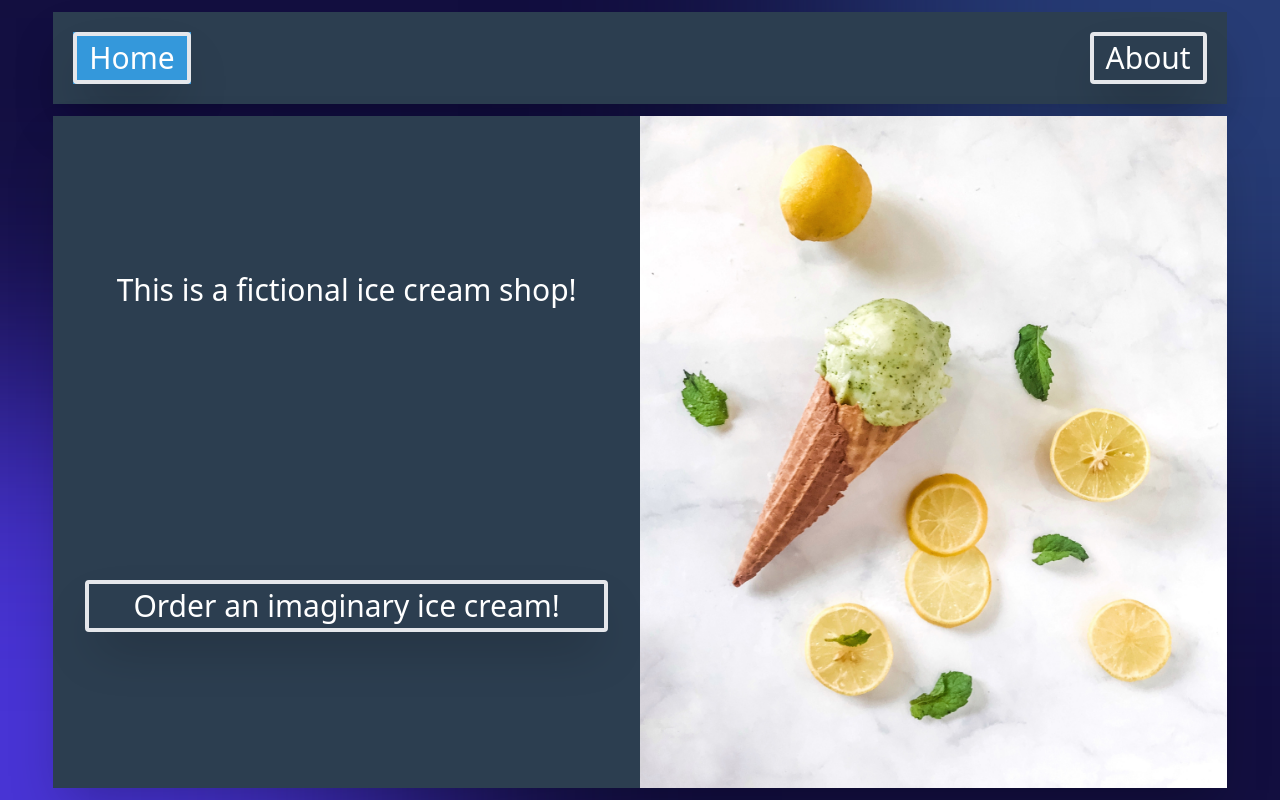
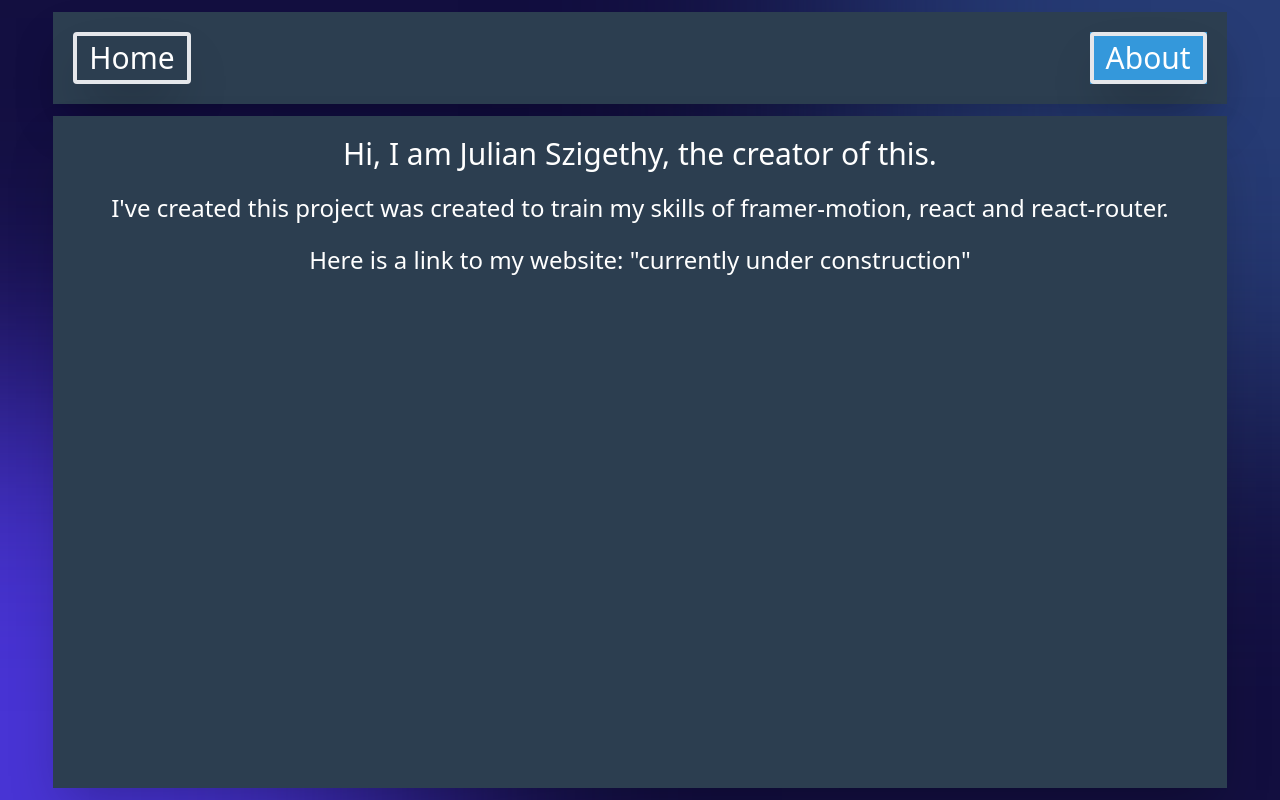
Before and after one commit to Julian-Sz/Ice-Cream-Shop, a React (Create React App) app: page /#/about in a window 1280 px wide. Built offline with nearby package versions, Linux system fonts and the light colour scheme.

Commit message:
changed BrowserRouter to HashRouter for gh-pages

```diff
--- a/package.json
+++ b/package.json
@@ -2,6 +2,7 @@
   "name": "test-app",
   "version": "0.1.0",
   "private": true,
+  "homepage": "https://julian-sz.github.io/Unreal-Ice-Cream-Shop/",
   "dependencies": {
     "@craco/craco": "^6.1.2",
     "@testing-library/jest-dom": "^5.14.1",
@@ -18,7 +19,9 @@
     "start": "craco start",
     "build": "craco build",
     "test": "craco test",
-    "eject": "react-scripts eject"
+    "eject": "react-scripts eject",
+    "predeploy": "npm run build",
+    "deploy": "gh-pages -d build"
   },
   "eslintConfig": {
     "extends": [
@@ -40,6 +43,7 @@
   },
   "devDependencies": {
     "autoprefixer": "^9.8.6",
+    "gh-pages": "^3.2.3",
     "postcss": "^7.0.36",
     "tailwindcss": "npm:@tailwindcss/postcss7-compat@^2.2.7"
   }
--- /dev/null
+++ b/src/components/About.js
@@ -0,0 +1,50 @@
+import React from "react";
+import { motion } from "framer-motion";
+
+export default function About() {
+  const aboutVariants = {
+    initial: {
+      x: "110vw",
+      opacity: 0.5,
+    },
+    animate: {
+      x: 0,
+      opacity: 1,
+      transition: {
+        duration: 1,
+        ease: "easeOut",
+      },
+    },
+    exit: {
+      x: "-110vw",
+      opacity: 0.5,
+      transition: {
+        duration: 1,
+        ease: "easeIn",
+      },
+    },
+  };
+
+  return (
+    <motion.div
+      variants={aboutVariants}
+      style={{ background: "#2c3e50" }}
+      initial="initial"
+      animate="animate"
+      exit="exit"
+      className="w-11/12 z-20 mb-3 shadow-2xl flex-1 text-2xl px-5"
+      id="home-grid"
+    >
+      <h1 className="text-3xl my-5">
+        Hi, I am Julian Szigethy, the creator of this.
+      </h1>
+      <p className="my-5">
+        I've created this project was created to train my skills of
+        framer-motion, react and react-router.
+      </p>
+      <p className="my-5">
+        Here is a link to my website: "currently under construction"
+      </p>
+    </motion.div>
+  );
+}
--- a/src/index.js
+++ b/src/index.js
@@ -3,16 +3,16 @@ import ReactDOM from "react-dom";
 import "./index.css";
 import App from "./App";
 import reportWebVitals from "./reportWebVitals";
-import { BrowserRouter, Switch, Route } from "react-router-dom";
+import { HashRouter, Switch, Route } from "react-router-dom";
 
 ReactDOM.render(
-  <BrowserRouter>
+  <HashRouter>
     <Switch>
       <Route>
         <App />
       </Route>
     </Switch>
-  </BrowserRouter>,
+  </HashRouter>,
   document.getElementById("root")
 );
 
```
Also changed, not shown: 1 other file (tests, documents, lock files or other folders).
